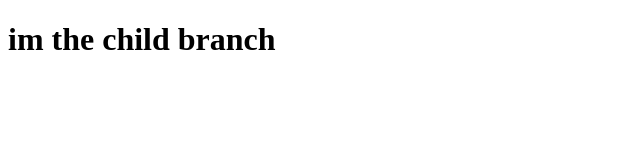
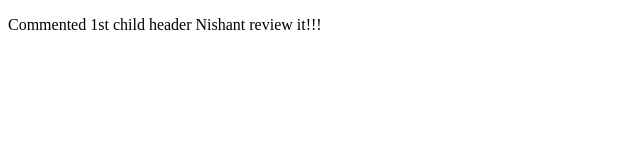
Before and after one commit to OmkarMuttewar/NewRepo, a plain HTML site: page index.html in a window 1280 px wide. Shown: the whole page, without its empty margins (0-640 px from the left). Drawn offline with Linux system fonts and the light colour scheme.

Commit message:
para added after commit

```diff
--- a/index.html
+++ b/index.html
@@ -1,8 +1,7 @@
 <!DOCTYPE html>
 <head></head>
 <body>
-<h1>im the child branch</h1>
-
-
+<!--<h1>im the child branch</h1>-->
+<p>Commented 1st child header Nishant review it!!! </p>
 </body>
 </html>
```
